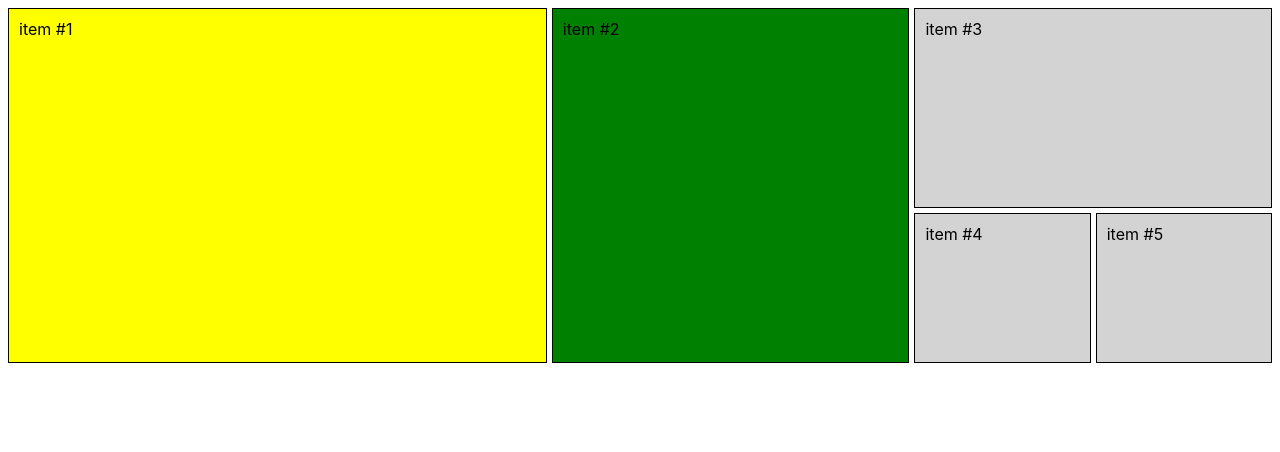
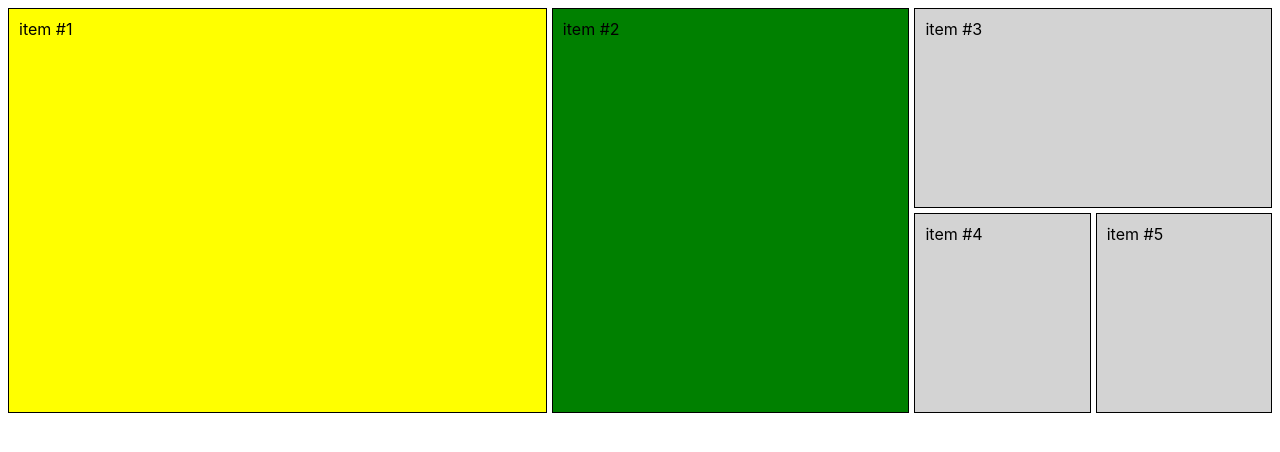
Before and after one commit to manuelalferez/CSS_grid_fundamentos, a plain HTML site: page index.html in a window 1280 px wide. Drawn offline with Linux system fonts and the light colour scheme.

Commit message:
agregando nombres a filas y columnas

```diff
--- a/index.html
+++ b/index.html
@@ -5,13 +5,13 @@
     <meta charset="UTF-8">
     <meta name="viewport" content="width=device-width, initial-scale=1.0">
     <meta http-equiv="X-UA-Compatible" content="ie=edge">
-    <title>Tamaño de filas</title>
+    <title>Nombre de líneas</title>
     <style>
         .container {
             font-family: -apple-system, BlinkMacSystemFont, 'Segoe UI', Roboto, Oxygen, Ubuntu, Cantarell, 'Open Sans', 'Helvetica Neue', sans-serif;
             display: grid;
-            grid-template-columns: repeat(7,1fr);
-            grid-template-rows: 200px 150px;
+            grid-template-columns: [inicio] 1fr 1fr 1fr [fin-destacado1] 1fr 1fr [fin-destacado2] 1fr 1fr [fin];
+            grid-template-rows: [inicio] 200px 200px [fin];
             grid-gap: 5px;
             height: 98vh;
         }
@@ -22,18 +22,25 @@
             padding: 10px;
         }
 
-        .item:nth-of-type(1){
+        .item:nth-of-type(1) {
             background: yellow;
-            grid-column: 1 / span 3;
-            grid-row: 1 / span 2;
+            /*             grid-column: 1 / span 3;
+            grid-row: 1 / span 2; */
+            grid-column: inicio / fin-destacado1;
+            grid-row: inicio / fin;
         }
-        .item:nth-of-type(2){
+
+        .item:nth-of-type(2) {
             background: green;
-            grid-column: 4 / span 2;
-            grid-row: 1 / -1;
+            /*          grid-column: 4 / span 2;
+            grid-row: 1 / -1; */
+            grid-column: fin-destacado1 / fin-destacado2;
+            grid-row: inicio / fin;
         }
-        .item:nth-of-type(3){
-            grid-column: 6 / span 2;
+
+        .item:nth-of-type(3) {
+            /*   grid-column: 6 / span 2; */
+            grid-column: fin-destacado2 /fin;
         }
     </style>
 </head>
```
